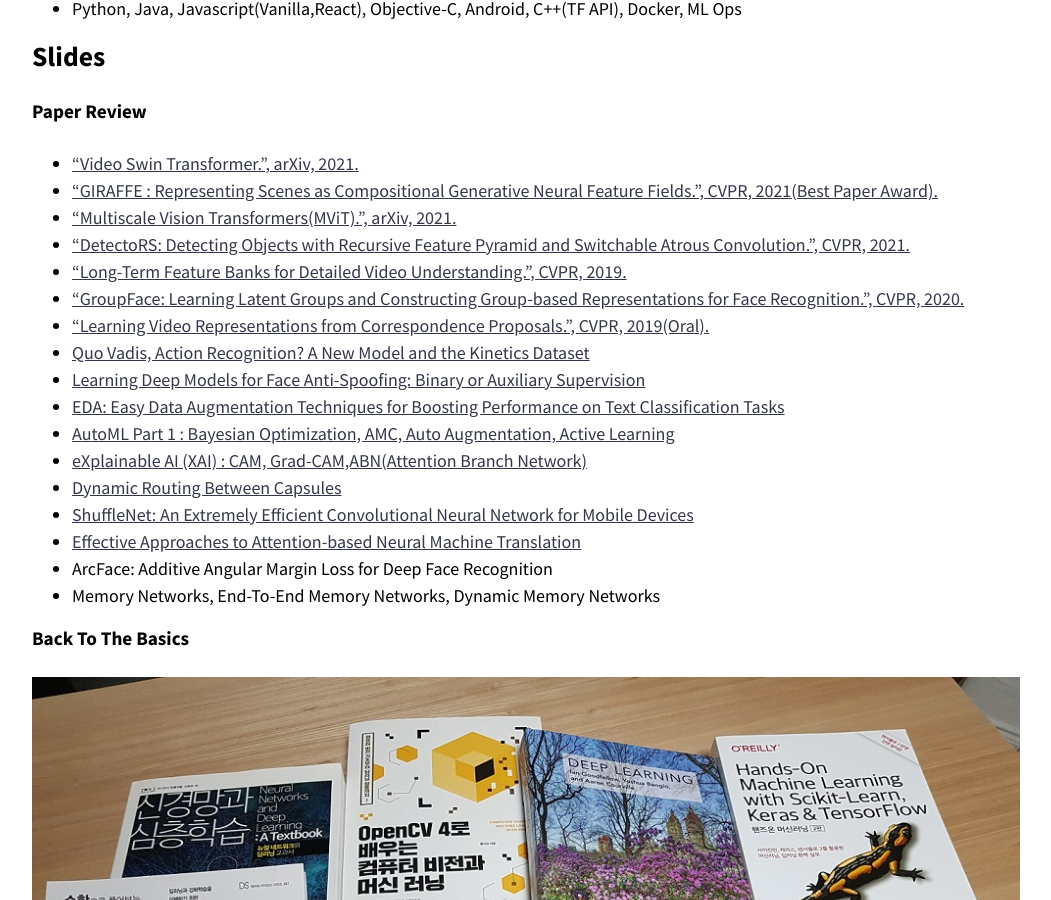
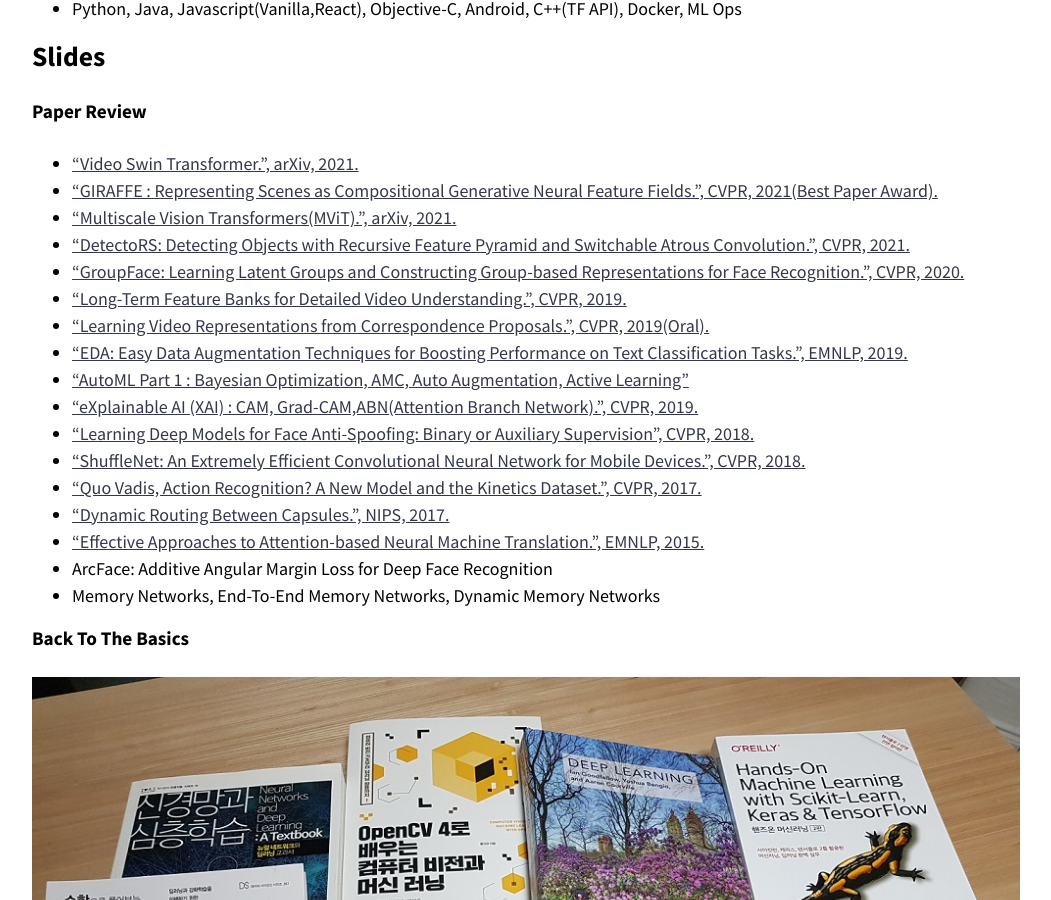
Before and after one commit to healess/healess.github.io, a Jekyll site: the page built from index.md, in a window 1280 px wide and 900 px high, scrolled down 2711 px. Shown: the whole window, without its empty margins (114-1165 px from the left). Built offline with Jekyll 4.4.1, drawn with Linux system fonts in a browser that asks for light colours; nearby versions of some CDN libraries.

Commit message:
fix index

```diff
--- a/index.md
+++ b/index.md
@@ -82,24 +82,24 @@ entries_layout: grid
 
 ## Slides
 #### Paper Review
-* ["Video Swin Transformer.", arXiv, 2021.](https://healess.github.io/Paper-Video-Swin-Transformer/)
+* ["Video Swin Transformer.", arXiv, 2021.](https://healess.github.io/paper/Paper-Video-Swin-Transformer/)
 * ["GIRAFFE : Representing Scenes as Compositional Generative Neural Feature Fields.", CVPR, 2021(Best Paper Award).
 ](https://www.slideshare.net/healess/paper-giraffe-representing-scenes-as-compositional-generative-neural-feature-fields)
 * ["Multiscale Vision Transformers(MViT).", arXiv, 2021.
 ](https://www.slideshare.net/healess/paper-multiscale-vision-transformersmvit)
 * ["DetectoRS: Detecting Objects with Recursive Feature Pyramid and Switchable Atrous Convolution.", CVPR, 2021.
 ](https://www.slideshare.net/healess/paper-detectors-for-object-detection)
+* ["GroupFace: Learning Latent Groups and Constructing Group-based Representations for Face Recognition.", CVPR, 2020.](https://www.slideshare.net/healess/groupface-face-recognition)
 * ["Long-Term Feature Banks for Detailed Video Understanding.", CVPR, 2019.](https://www.slideshare.net/healess/long-term-feature-banks-for-detailed-video-understanding-action-recognition)
-* ["GroupFace: Learning Latent Groups and Constructing Group-based Representations for Face Recognition.", CVPR, 2020.](https://www.slideshare.net/healess/groupface-face-recognition)
 * ["Learning Video Representations from Correspondence Proposals.", CVPR, 2019(Oral).](https://www.slideshare.net/healess/paper-learning-video-representations-from-correspondence-proposals)
-* [Quo Vadis, Action Recognition? A New Model and the Kinetics Dataset](https://www.slideshare.net/healess/i3d-and-kinetics-datasets-action-recognition)
-* [Learning Deep Models for Face Anti-Spoofing: Binary or Auxiliary Supervision](https://www.slideshare.net/healess/paper-anti-spoofing-for-face-recognition)
-* [EDA: Easy Data Augmentation Techniques for Boosting Performance on Text Classification Tasks](https://www.slideshare.net/healess/paper-eda-easy-data-augmentation-techniques-for-boosting-performance-on-text-classification-tasks)
-* [AutoML Part 1 : Bayesian Optimization, AMC, Auto Augmentation, Active Learning](https://www.slideshare.net/healess/paper-auto-ml-part-1)
-* [eXplainable AI (XAI) : CAM, Grad-CAM,ABN(Attention Branch Network)](https://www.slideshare.net/healess/paper-explainable-aixai-in-computer-vision)
-* [Dynamic Routing Between Capsules](https://www.slideshare.net/healess/paper-dynamic-routing-between-capsules)
-* [ShuffleNet: An Extremely Efficient Convolutional Neural Network for Mobile Devices](https://www.slideshare.net/healess/paper-shuffle-net-an-extremely-efficient-convolutional-neural-network-for-mobile-devices)
-* [Effective Approaches to Attention-based Neural Machine Translation](https://www.slideshare.net/healess/paper-attention-mechanismluong)
+* ["EDA: Easy Data Augmentation Techniques for Boosting Performance on Text Classification Tasks.", EMNLP, 2019.](https://www.slideshare.net/healess/paper-eda-easy-data-augmentation-techniques-for-boosting-performance-on-text-classification-tasks)
+* ["AutoML Part 1 : Bayesian Optimization, AMC, Auto Augmentation, Active Learning"](https://www.slideshare.net/healess/paper-auto-ml-part-1)
+* ["eXplainable AI (XAI) : CAM, Grad-CAM,ABN(Attention Branch Network).", CVPR, 2019.](https://www.slideshare.net/healess/paper-explainable-aixai-in-computer-vision)
+* ["Learning Deep Models for Face Anti-Spoofing: Binary or Auxiliary Supervision", CVPR, 2018.](https://www.slideshare.net/healess/paper-anti-spoofing-for-face-recognition)
+* ["ShuffleNet: An Extremely Efficient Convolutional Neural Network for Mobile Devices.", CVPR, 2018.](https://www.slideshare.net/healess/paper-shuffle-net-an-extremely-efficient-convolutional-neural-network-for-mobile-devices)
+* ["Quo Vadis, Action Recognition? A New Model and the Kinetics Dataset.", CVPR, 2017.](https://www.slideshare.net/healess/i3d-and-kinetics-datasets-action-recognition)
+* ["Dynamic Routing Between Capsules.", NIPS, 2017.](https://www.slideshare.net/healess/paper-dynamic-routing-between-capsules)
+* ["Effective Approaches to Attention-based Neural Machine Translation.", EMNLP, 2015.](https://www.slideshare.net/healess/paper-attention-mechanismluong)
 * ArcFace: Additive Angular Margin Loss for Deep Face Recognition
 * Memory Networks, End-To-End Memory Networks, Dynamic Memory Networks
 
```
